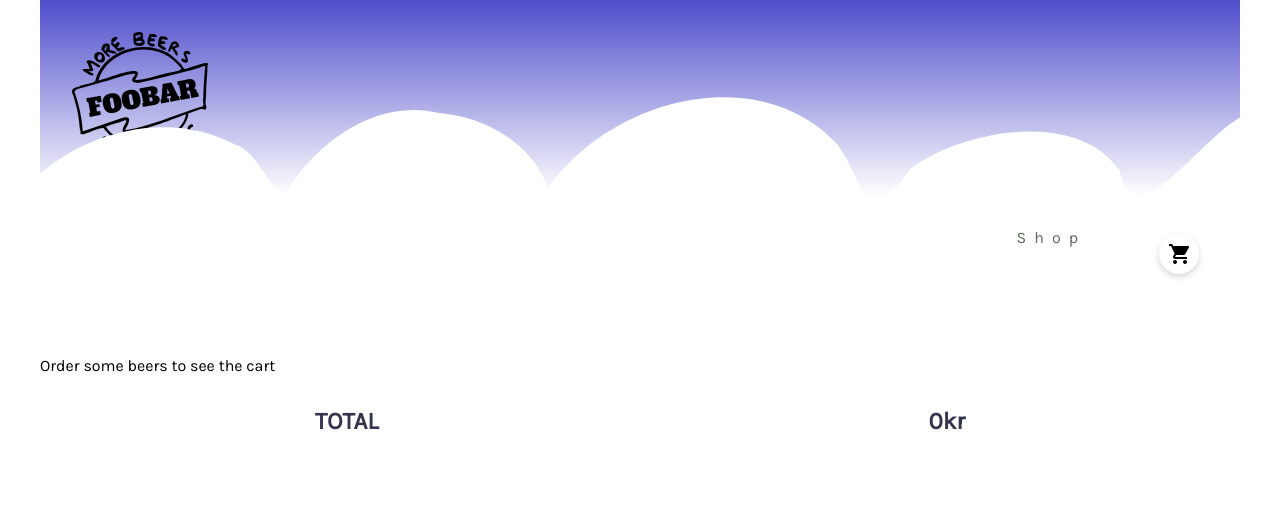
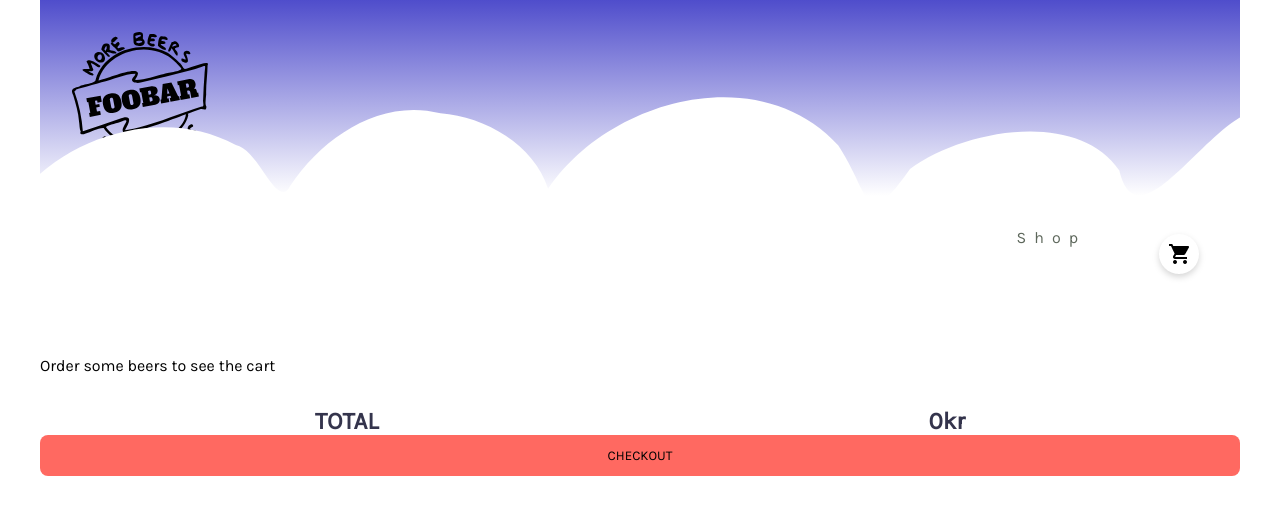
Before and after one commit to Indre101/more-beer-less-tears-form, a React (Create React App) app: page /cart in a window 1280 px wide. Shown: the top 514 px of the page. Built offline with nearby package versions, Linux system fonts and the light colour scheme.

Commit message:
fix position of number in cart

```diff
--- a/src/App.scss
+++ b/src/App.scss
@@ -93,18 +93,21 @@
 }
 
 .cart {
-  a {
-    margin-right: 3rem;
-    margin-top: 2rem;
-    justify-self: flex-end;
-    margin-bottom: 2rem;
-  }
+	// a {
+	// 	margin-right: 3rem;
+	// 	margin-top: 2rem;
+	// 	justify-self: flex-end;
+	// 	margin-bottom: 2rem;
+	// }
 }
 
 .cart-li {
-  display: flex;
-  flex-direction: column;
+	// display: flex;
+	// flex-direction: column;
+	// display: grid;
 	div {
+		font-size: 0.8rem;
+		letter-spacing: normal;
 		display: flex;
 		height: 30px;
 		width: 30px;
--- a/src/components/BeerCardShop.js
+++ b/src/components/BeerCardShop.js
@@ -11,7 +11,7 @@ export default function BeerCardShop(props) {
 		tl.from(".animBeer", { opacity: 0, y: 50 });
 		tl.to(".animBeer", { opacity: 1, y: 0, duration: 1 });
 		// gsap.from(".animBeer", { duration: 1, y: -50, opacity: 1, stagger: 0.5 });
-	});
+	}, [props.beer]);
 	//render props
 	return (
 		<OrderControl
--- a/src/components/BeerItemInCart.js
+++ b/src/components/BeerItemInCart.js
@@ -1,4 +1,5 @@
 import React, { useState, useEffect } from "react";
+import { Button } from "./Buttons";
 
 export default function BeerItemInCart(props) {
 	const [orderInediting, setOrderInEditing] = useState(props.order);
@@ -43,37 +44,39 @@ export default function BeerItemInCart(props) {
 			</div>
 			<div className="single-beer-counter">
 				<div className="actions">
-          <button
+					<Button
 						onClick={() =>
 							updateOrder(
 								{ ...orderInediting, amount: orderInediting.amount + 1 },
 								indexOfOrder
 							)
 						}
+						type="button"
+						buttonStyle="btn--counter--outline"
 					>
 						+
-          </button>
+					</Button>
 
 					<div className="amount">{props.order.amount}</div>
 
-          <button
+					<Button
 						onClick={(event) =>
 							updateOrder(
 								{ ...orderInediting, amount: orderInediting.amount - 1 },
 								indexOfOrder
 							)
 						}
+						type="button"
+						buttonStyle="btn--counter--outline"
 					>
 						-
-          </button>
+					</Button>
 				</div>
-        <button
-          onClick={(event) =>
-            updateOrder({ ...orderInediting, amount: 0 }, indexOfOrder)
-          }
+				<Button
+					onClick={(event) => updateOrder({ ...orderInediting, amount: 0 }, indexOfOrder)}
 				>
 					x
-        </button>
+				</Button>
 			</div>
 		</div>
 	);
--- a/src/components/Cart.js
+++ b/src/components/Cart.js
@@ -3,6 +3,7 @@ import "../App.scss";
 import BeerItemInCart from "./BeerItemInCart";
 import { Link } from "react-router-dom";
 import gsap from "gsap";
+import { Button } from "./Buttons";
 
 function Cart(props) {
 	const beerOrders = props.orders
@@ -28,13 +29,15 @@ function Cart(props) {
 		<div className="main-wrapper cart">
 			<div
 				className="no-order-message"
-        style={{ display: props.orders.length === 0 ? "flex" : "none" }}>
+				style={{ display: props.orders.length === 0 ? "flex" : "none" }}
+			>
 				Order some beers to see the cart
 			</div>
 
 			<div
 				className="orders"
-        style={{ display: props.orders.length !== 0 ? "flex" : "none" }}>
+				style={{ display: props.orders.length !== 0 ? "flex" : "none" }}
+			>
 				{beerOrders}
 			</div>
 
@@ -47,11 +50,15 @@ function Cart(props) {
 				to={{
 					pathname: `/details`,
 					state: { totalAmount: props.totalAmount },
-        }}>
-        <button
-          style={{ display: props.orders.length !== 0 ? "block" : "none" }}>
+				}}
+			>
+				<Button
+					style={{ display: props.orders.length !== 0 ? "block" : "none" }}
+					type="button"
+					buttonStyle="btn--primary--solid"
+				>
 					Checkout
-        </button>
+				</Button>
 			</Link>
 		</div>
 	);
--- a/src/components/Header.js
+++ b/src/components/Header.js
@@ -8,7 +8,7 @@ function Header() {
 		// tl.from(".animFoam", { opacity: 0, y: 40, duration: 3 });
 		// tl.to(".animFoam", { opacity: 1, y: 0 });
 		gsap.from(".animFoam", { duration: 1, y: 30, opacity: 0, stagger: 0.8 });
-	});
+	}, []);
 	return (
 		<div className="site-header">
 			<div className="header-background animFoam">
--- a/src/components/Product.js
+++ b/src/components/Product.js
@@ -9,7 +9,7 @@ function Product(props) {
 	// animate gsap elements in
 	useEffect(() => {
 		gsap.from(".animUp", { duration: 1, y: 50, opacity: 1, stagger: 0.5 });
-	});
+	}, [props.beer]);
 
 	return (
 		<OrderControl
--- a/src/components/Shop.js
+++ b/src/components/Shop.js
@@ -9,7 +9,7 @@ function Shop(props) {
 		const tl = gsap.timeline({ delay: 1 });
 		tl.from(".animList", { opacity: 0, x: 50 });
 		tl.to(".animList", { opacity: 1, x: 0, duration: 1 });
-	});
+	}, [props.beer]);
 
 	const [beers, setBeers] = useState([]);
 	const [beersOnTap, setBeersOnTap] = useState([]);
```
Lines whose indentation alone changed are shown as unchanged.
